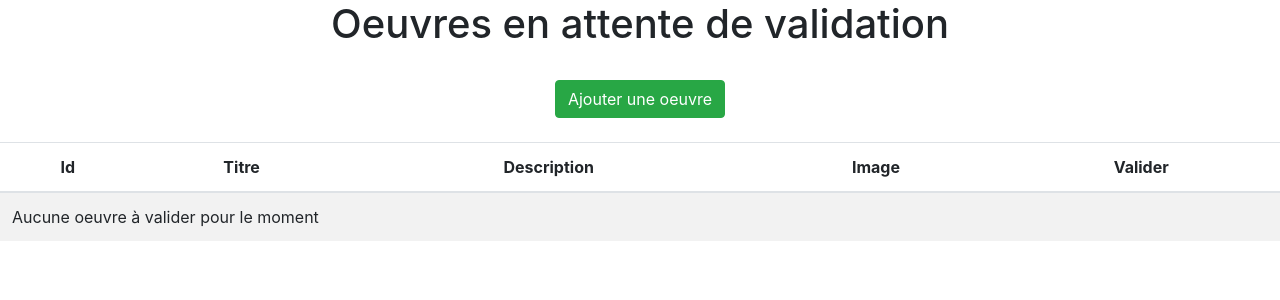
After one commit to David-Besse/art-home_back, a Symfony app: template templates/artwork/validation.html.twig in a window 1280 px wide. The commit adds this page. Shown: the top 300 px of the page. Run offline with Twig, Linux system fonts and the light colour scheme; the template is opened without the code that fills it, so the values that code supplies are empty; some libraries are stand-ins or nearby versions.

Commit message:
WIP - sorting artworks with status false and true

```diff
--- /dev/null
+++ b/templates/artwork/validation.html.twig
@@ -0,0 +1,37 @@
+{% extends 'main.html.twig' %}
+{% block body %}
+<h1 class="text-center">Oeuvres en attente de validation</h1>
+<div class="text-center">
+    <a href="{{ path('app_artwork_new') }}" class="btn btn-success mb-4 mt-4">Ajouter une oeuvre</a>
+</div>
+<table class="table table-striped">
+    <thead>
+        <tr class="text-center">
+            <th>Id</th>
+            <th>Titre</th>
+            <th>Description</th>
+            <th>Image</th>
+            <th>Valider</th>
+        </tr>
+    </thead>
+    <tbody>
+    {% for artwork in artworks %}
+        <tr class="text-center">
+            <td>{{ artwork.id }}</td>
+            <td>{{ artwork.title }}</td>
+            <td>{{ artwork.description }}</td>
+            <td><img src="{{ artwork.picture }}" height="50px"></td>
+            <td>
+            <form action="{{ path('app_artwork_validate', {'id': artwork.id}) }}" method="post">
+                <button class="btn btn-success">Valider l'oeuvre</button>
+            </form>
+            </td>
+        </tr>
+    {% else %}
+        <tr>
+            <td colspan="7">Aucune oeuvre à valider pour le moment</td>
+        </tr>
+    {% endfor %}
+    </tbody>
+</table>
+{% endblock %}
```
Also changed, not shown: src/Controller/Back/ArtworkController.php (+14 -1 lines), templates/artwork/index.html.twig (+2 -6 lines), 1 other file.
